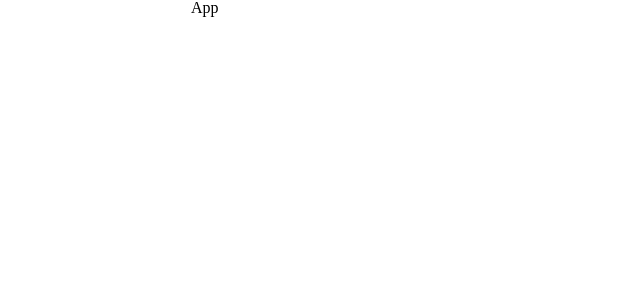
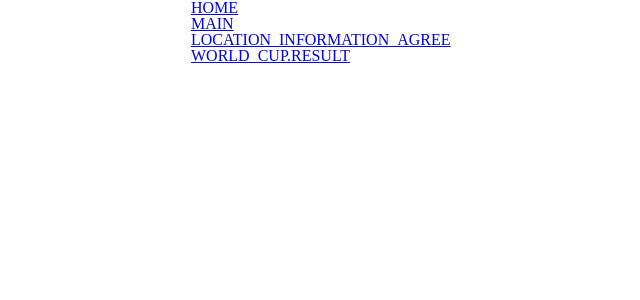
Before and after one commit to FoodieZone/Frontend, a React (Create React App) app: page / in a window 1280 px wide. Shown: the top 300 px of the page, without its empty margins (65-705 px from the left). Built offline with nearby package versions, Linux system fonts and the light colour scheme.

Commit message:
feat: 페이지로 쉽게 갈 수 있도록 app 수정

```diff
--- a/src/App.tsx
+++ b/src/App.tsx
@@ -1,5 +1,16 @@
+import { Link } from 'react-router-dom';
+
+import { URL } from './constants';
+
 function App() {
-	return <>App</>;
+	return (
+		<div style={{ display: 'flex', flexDirection: 'column' }}>
+			<Link to={URL.HOME}>HOME</Link>
+			<Link to={URL.MAIN}>MAIN</Link>
+			<Link to={URL.LOCATION_INFORMATION_AGREE}>LOCATION_INFORMATION_AGREE</Link>
+			<Link to={URL.WORLD_CUP.RESULT}>WORLD_CUP.RESULT</Link>
+		</div>
+	);
 }
 
 export default App;
```
